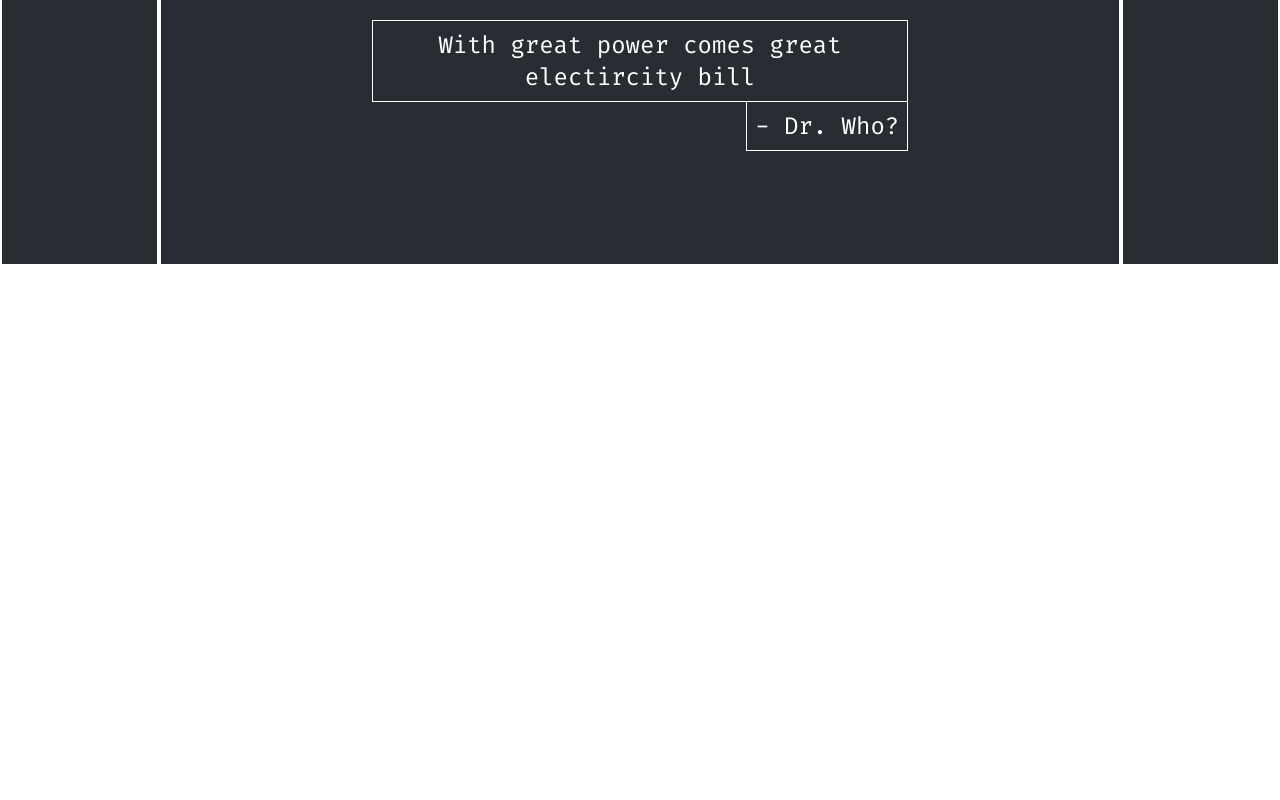
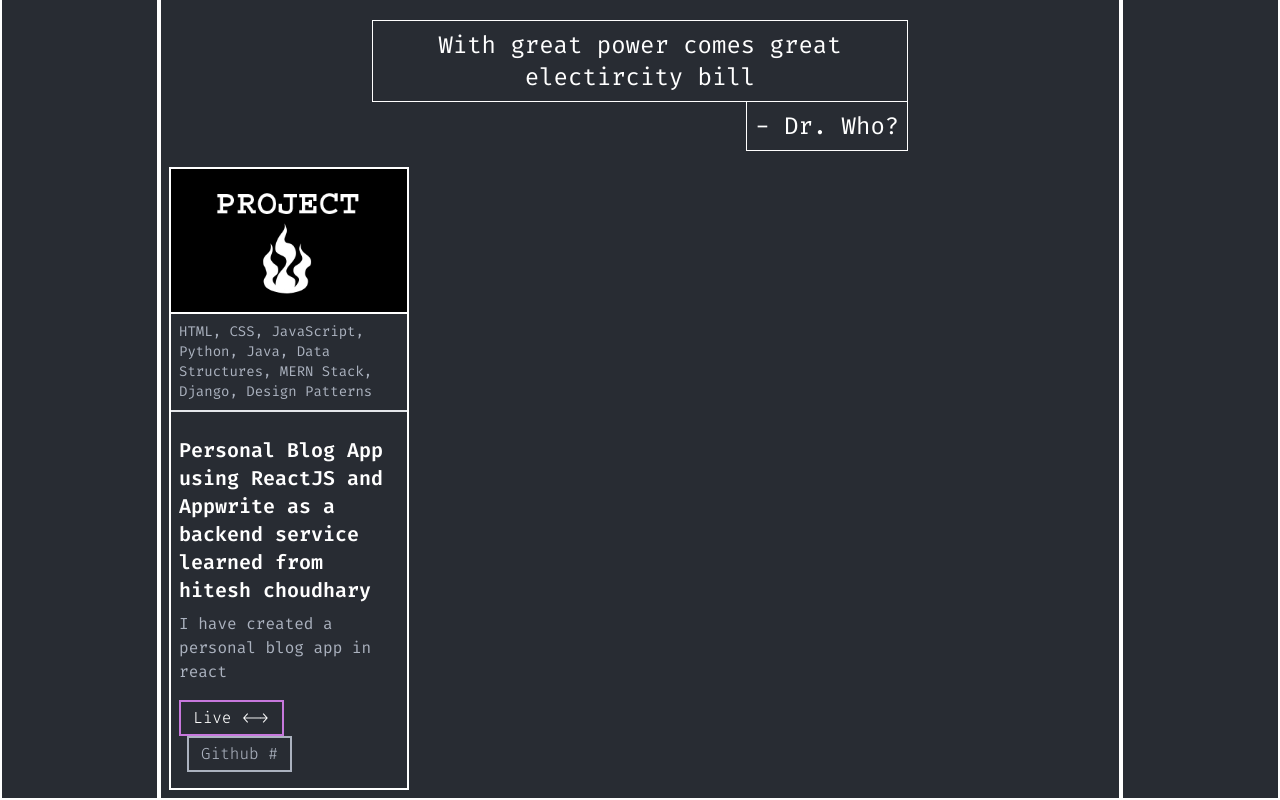
Before and after one commit to bkvats/Portfolio, a React (Vite) app: page / in a window 1280 px wide. Shown: the part 534-1334 px from the top of the page. Before the commit the page ends 800 px from the top, so only its background shows below. Built offline with nearby package versions, Linux system fonts and the light colour scheme.

Commit message:
adding project section

```diff
--- a/index.html
+++ b/index.html
@@ -12,7 +12,7 @@
 </head>
 
 <body>
-  <div id="root" class="w-screen min-h-screen bg-[#282C33] text-white flex font-fira"></div>
+  <div id="root" class="min-w-full min-h-[99vh] bg-[#282C33] text-white flex font-fira"></div>
   <script type="module" src="/src/main.jsx"></script>
 </body>
 
--- a/src/App.jsx
+++ b/src/App.jsx
@@ -1,4 +1,4 @@
-import { Header, Intro, Quote } from "./components"
+import { Header, Intro, ProjectCard, Quote } from "./components"
 function App() {
   return (
     <>
@@ -7,6 +7,7 @@ function App() {
         <Header />
         <Intro />
         <Quote />
+        <ProjectCard imgUrl={"src/components/ProjectCard/images/project_template_image.jpg"} skills={["HTML", "CSS", "JavaScript", "Python", "Java", "Data Structures", "MERN Stack", "Django", "Design Patterns"]} projectName={"Personal Blog App using ReactJS and Appwrite as a backend service learned from hitesh choudhary"} description={"I have created a personal blog app in react"} liveLink={"Live"} github={"Github"}/>
       </div>
       <div className="w-44 border-2 border-white hidden lg:block"></div>
     </>
--- /dev/null
+++ b/src/components/ProjectCard/ProjectCard.jsx
@@ -0,0 +1,21 @@
+import React from "react";
+export default function ProjectCard({imgUrl, skills, projectName, description, liveLink, github}) {
+    return (
+        <div className="w-1/4 border-2 border-white flex flex-col m-2">
+            <div className="border-b-2 border-white">
+                <img src={imgUrl} alt="" />
+            </div>
+            <div className="text-[#ABB2BF] border-b-2 borde-white text-sm p-2">
+                <p className="inline">{skills.join(", ")}</p>
+            </div>
+            <div className="p-2 mt-2">
+                <h3 className="my-2 text-xl font-semibold">{projectName}</h3>
+                <p className="text-[#ABB2BF]">{description}</p>
+                <div className="font-light mt-4 mb-2">
+                    <button className="border-2 border-[#C778DD] py-1 px-3">{liveLink + " <-> "}</button>
+                    <button className="border-2 border-[#ABB2BF] py-1 px-3 mx-2 text-[#ABB2BF]">{github + " # "}</button>
+                </div>
+            </div>
+        </div>
+    );
+}
--- a/src/components/index.js
+++ b/src/components/index.js
@@ -1,4 +1,5 @@
 import Header from "./Header/Header";
 import Intro from "./Intro/Intro";
 import Quote from "./Quote";
-export {Header, Intro, Quote};
+import ProjectCard from "./ProjectCard/ProjectCard";
+export {Header, Intro, Quote, ProjectCard};
```
Also changed, not shown: src/components/ProjectCard/images/project_template_image.jpg (added).
